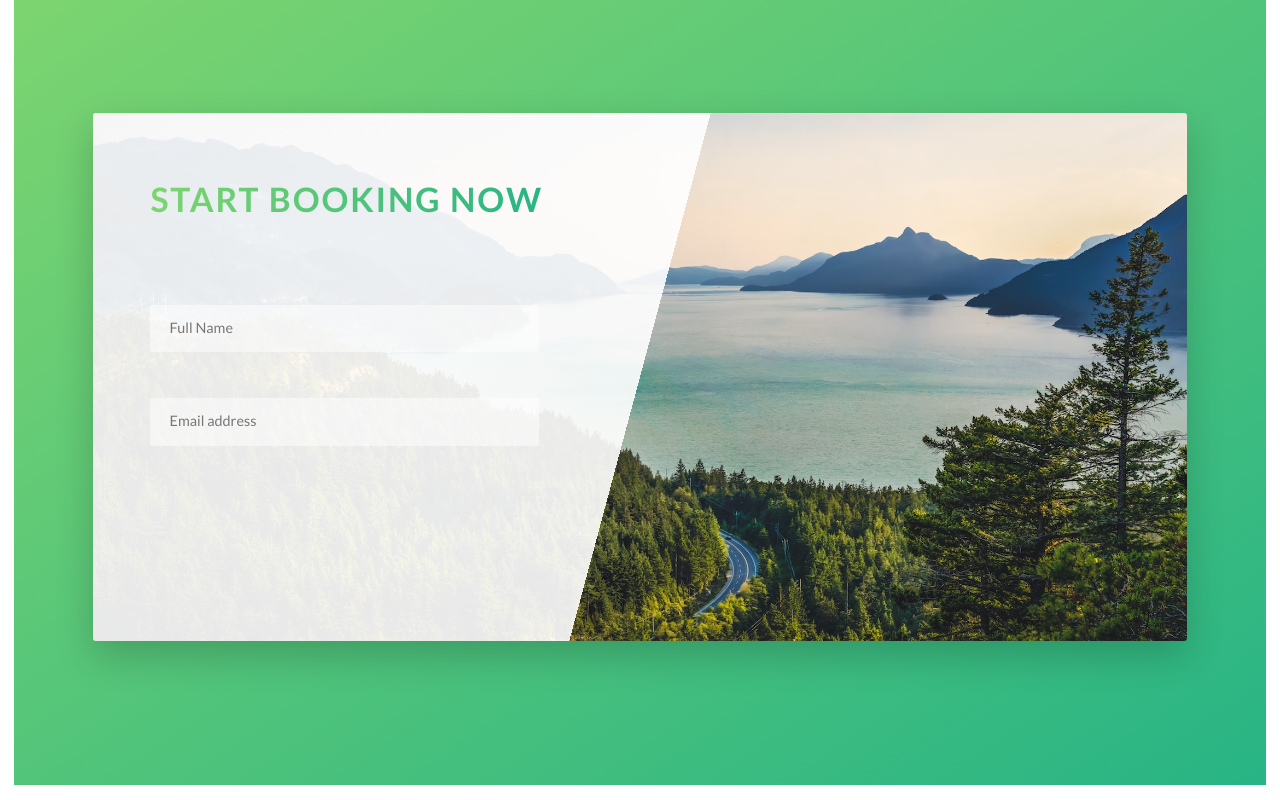
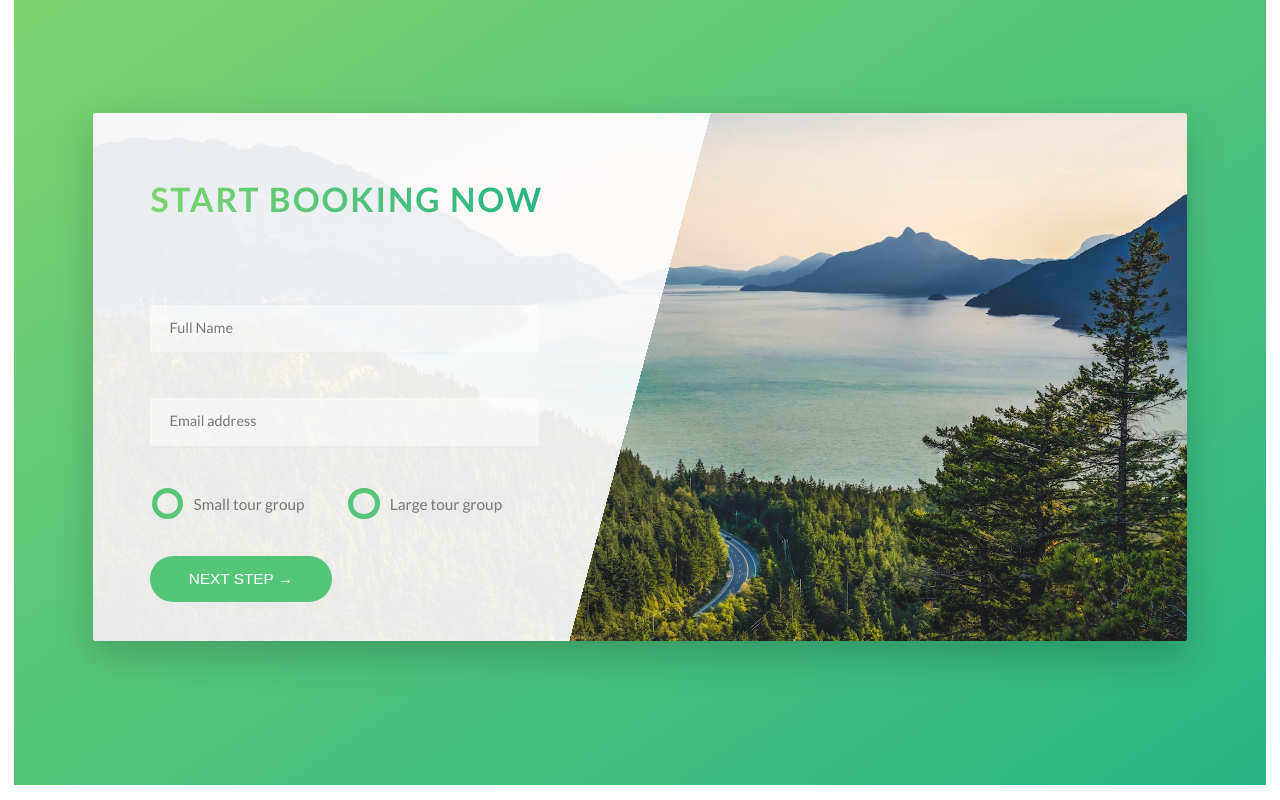
Before and after one commit to paulacarneiro/natours, a website: page index.html in a window 1280 px wide. Shown: the part 3821-4621 px from the top of the page. Drawn offline with Linux system fonts and the light colour scheme.

Commit message:
Finish booking section

```diff
--- a/index.html
+++ b/index.html
@@ -272,6 +272,25 @@
                                     <input type="email" class="form-input" placeholder="Email address" id="email" required>
                                     <label for="email" class="form-label">Email address</label>
                                 </div>
+                                <div class="form-group u-margin-bottom-medium">
+                                    <div class="form-radio-group">
+                                        <input type="radio" class="form-radio-input" id="small" name="tour-size" required>
+                                        <label for="small" class="form-radio-label">
+                                            <span class="form-radio-button"> </span>
+                                            Small tour group
+                                        </label>
+                                    </div>
+                                    <div class="form-radio-group">
+                                        <input type="radio" class="form-radio-input" id="large" name="tour-size">
+                                        <label for="large" class="form-radio-label">
+                                            <span class="form-radio-button"> </span>
+                                            Large tour group
+                                        </label>
+                                    </div>
+                                </div>
+                                <div class="form-group">
+                                    <button href="#" class="btn btn-green btn-animated">Next step &rarr;</button>
+                                </div>
                             </form>
                         </div>
                     </div>
--- a/sass/components/_button.scss
+++ b/sass/components/_button.scss
@@ -1,4 +1,5 @@
 .btn {
+  &,
   &:link,
   &:visited {
     text-transform: uppercase;
@@ -9,13 +10,20 @@
     transition: all .2s;
     position: relative;
     font-size: $default-font-size;
+
+    // for <button> element
+    border: none;
+    cursor: pointer;
   }
+
   &:hover {
     transform: translateY(-0.3rem);
     box-shadow: 0 1rem 2rem rgba($color-black, 0.2);
   }
 
-  &:active {
+  &:active,
+  &:focus {
+    outline: none;
     transform: translateY(0.1rem);
     box-shadow: 0 0.6rem 1.2rem rgba($color-black, 0.2);
   }
--- a/sass/components/_form.scss
+++ b/sass/components/_form.scss
@@ -48,4 +48,39 @@
     transform: translateY(-4rem);
   }
 
+
+  &-radio {
+    &-input {
+      display: none;
+    }
+    &-group {
+        width: 45%;
+        display: inline-block;
+      }
+
+      &-label {
+        font-size: $default-font-size;
+        cursor: pointer;
+        position: relative;
+        padding-left: 4.5rem;
+      }
+
+      &-button {
+        height: 1.6rem;
+        width: 1.6rem;
+        border-radius: 50%;
+        background-color: transparent;
+        outline: 0.6rem solid $color-primary;
+        outline-offset: 0.4rem;
+        display: inline-block;
+        position: absolute;
+        left: 1rem;
+        top: 0.1rem;
+        transition: all .1s;
+      }
+
+      &-input:checked + &-label > &-button {
+        background-color: $color-primary;
+      }
+   }
 }
```
Also changed, not shown: css/style.css, sass/main.css.
